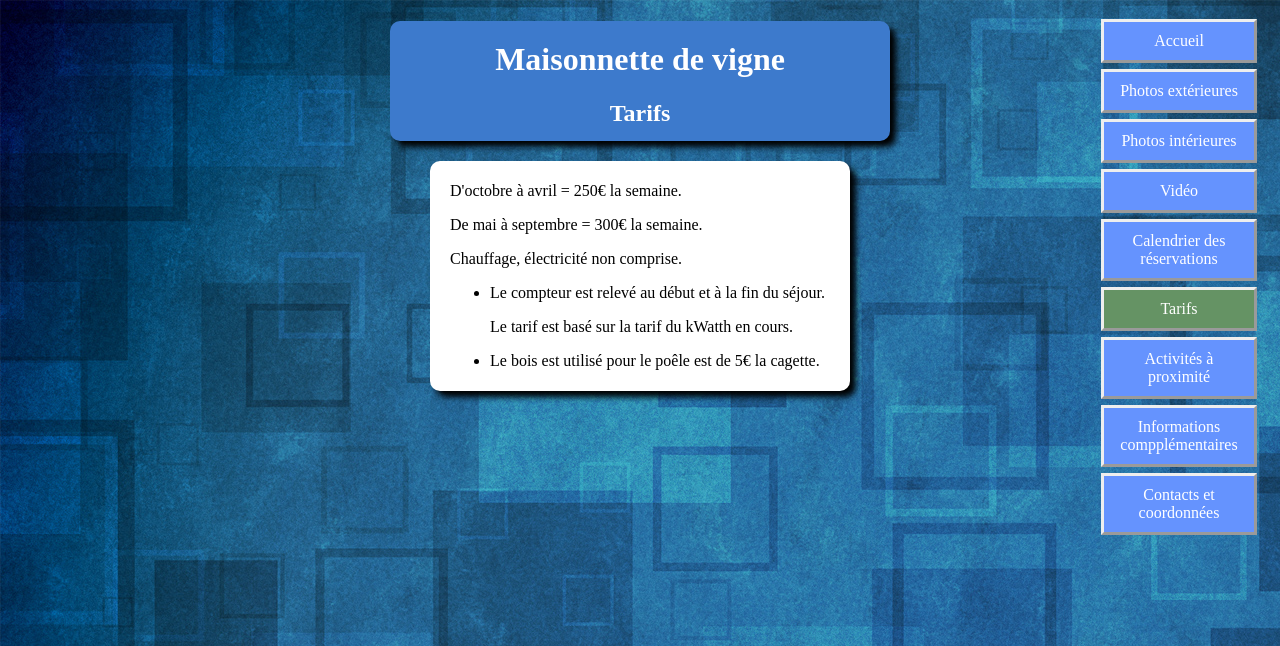
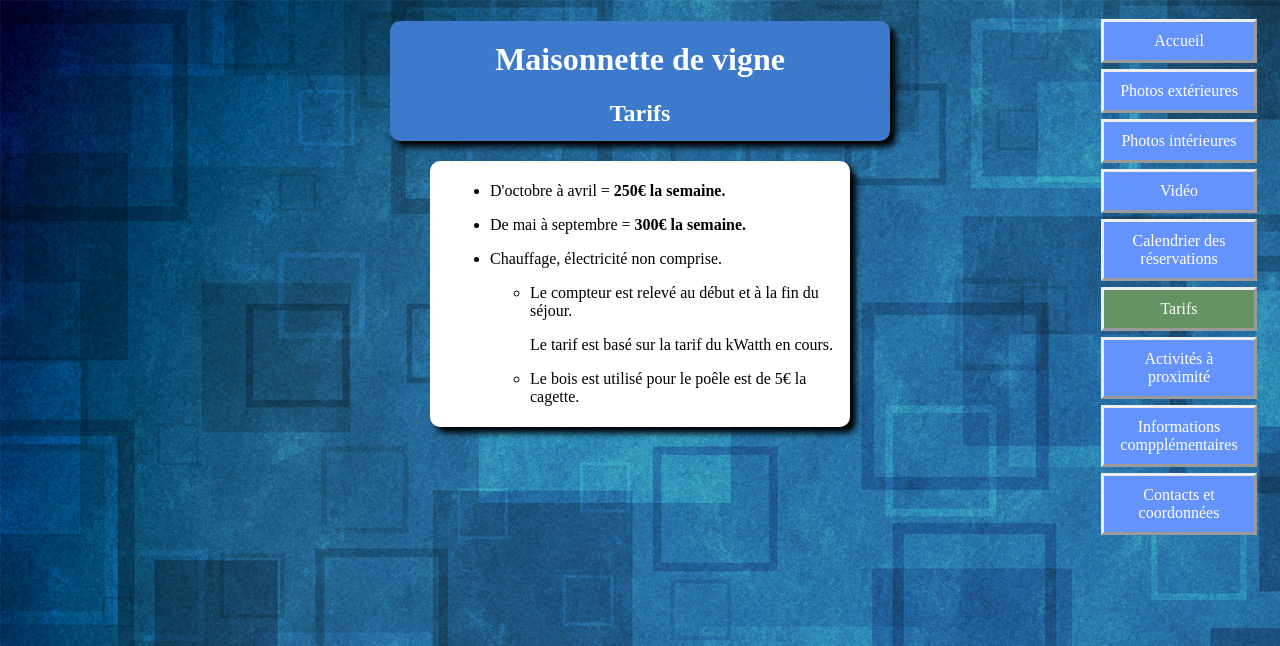
Before and after one commit to nicovv44/SiteSarto, a PHP site: page /tarifs.html in a window 1280 px wide. Shown: the top 646 px of the page. Run offline with PHP 8.4, Linux system fonts and the light colour scheme.

Commit message:
quelques petites modifs

```diff
--- a/activiteProxi.html
+++ b/activiteProxi.html
@@ -37,7 +37,7 @@
 				<li>Lac à 4km : voile, ski nautique, etc...</li>
 				<li>Promenades en montagne (massif des bauges).</li>
 				<li>Ski de fond et de piste l'hiver.</li>
-				<li>Cheval</li>
+				<li>Cheval.</li>
 				<li>Vélo.</li>
 				<li>Supermarché à 3km.</li>
 				<li>Marché les mercredis et samedi à Aix les Bains.</li>
--- a/calendrierResa.php
+++ b/calendrierResa.php
@@ -32,7 +32,7 @@
 
 
 		<div class="tableauxResa">
-			<h2 class="titreTableauResa"><span>Tableau des réservations 2017</span></h2>
+			<h2 class="titreTableauResa"><span>Réservations 2017</span></h2>
 			<?php
 				$filename = 'calendrier2017.csv';
 				if (($handle = fopen($filename, "r")) !== FALSE) {
@@ -78,7 +78,7 @@
 				</style>";
 			?>
 
-			<h2 class="titreTableauResa"><span>Tableau des réservations 2018</span></h2>
+			<h2 class="titreTableauResa"><span>Réservations 2018</span></h2>
 			<?php
 				$filename = 'calendrier2018.csv';
 				if (($handle = fopen($filename, "r")) !== FALSE) {
--- a/contact.html
+++ b/contact.html
@@ -37,7 +37,7 @@
 				73420 Drumettaz<br/>
 				FRANCE
 			</address></p>
-			<p>Telephone : 0603776132</p>
+			<p>Téléphone : (+33) 0603776132</p>
 			<p>Mail : <a href="mailto:lynani73@wanadoo.fr">lynani73@wanadoo.fr</a></p>
 		</div>
 
--- a/index.php
+++ b/index.php
@@ -8,7 +8,7 @@
 
 	<body>
 		<header id="TitreIndex">
-			<h1>Maisonnette de vigne</h1>
+			<h1>Location maisonnette de vigne</h1>
 			<div>
 				<h2>Cure thermale</h2>
 				<h2>Vacances</h2>
--- a/style1.css
+++ b/style1.css
@@ -194,6 +194,10 @@ div.video{
 	margin-bottom: 55px;
 }
 
+.bold1{
+	font-weight: bold;
+}
+
 
 
 
--- a/tarifs.html
+++ b/tarifs.html
@@ -31,13 +31,17 @@
 
 
 		<div class="blocInfo">
-			<p>D'octobre à avril = 250€ la semaine.</p>
-			<p>De mai à septembre = 300€ la semaine.</p>
-			<p>Chauffage, électricité non comprise.</p>
 			<ul>
-				<li><p>Le compteur est relevé au début et à la fin du séjour.</p>
-				<p>Le tarif est basé sur la tarif du kWatth en cours.</p></li>
-				<li>Le bois est utilisé pour le poêle est de 5€ la cagette.</li>
+				<li><p>D'octobre à avril = <span class="bold1">250€ la semaine.</span></p></li>
+				<li><p>De mai à septembre = <span class="bold1">300€ la semaine.</span></p></li>
+				<li>
+					<p>Chauffage, électricité non comprise.</p>
+					<ul>
+						<li><p>Le compteur est relevé au début et à la fin du séjour.</p>
+						<p>Le tarif est basé sur la tarif du kWatth en cours.</p></li>
+						<li>Le bois est utilisé pour le poêle est de 5€ la cagette.</li>
+					</ul>
+				</li>
 			</ul>
 		</div>
 
```
